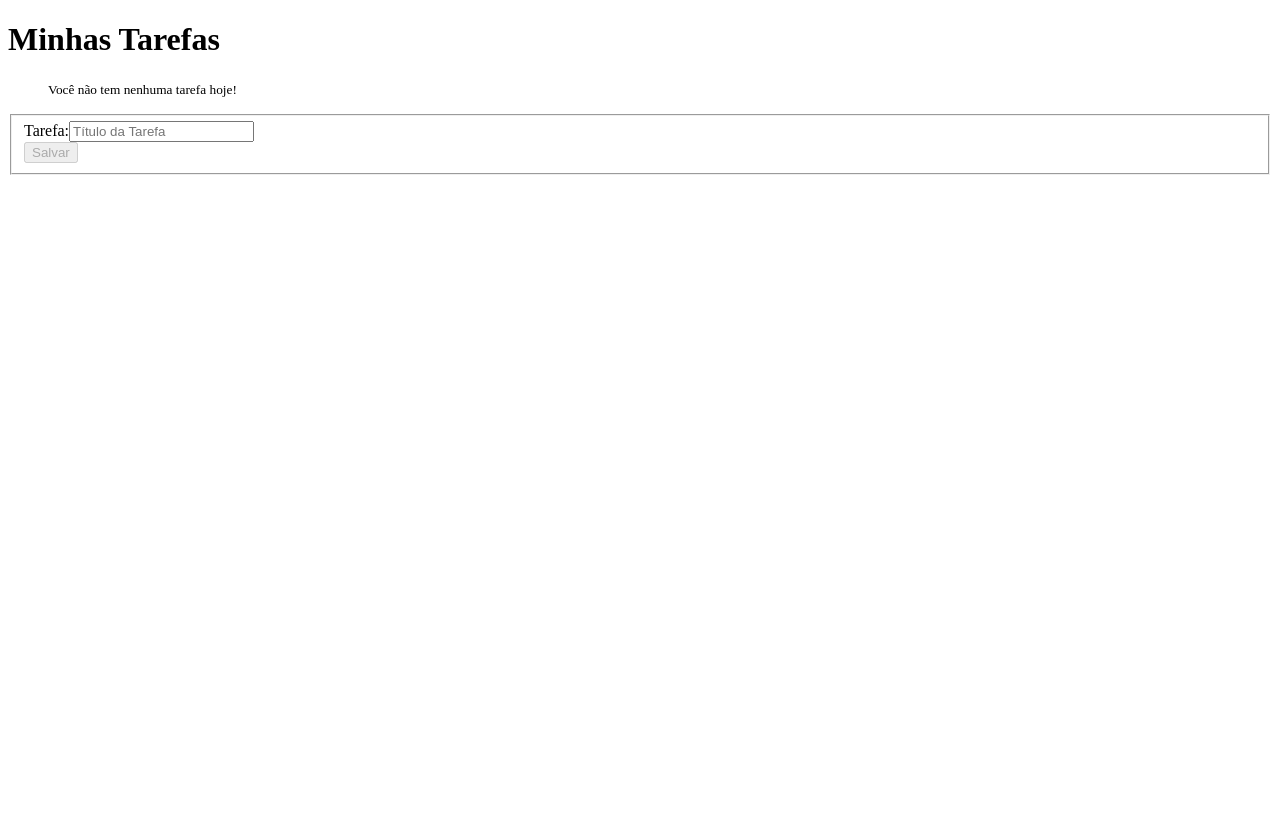
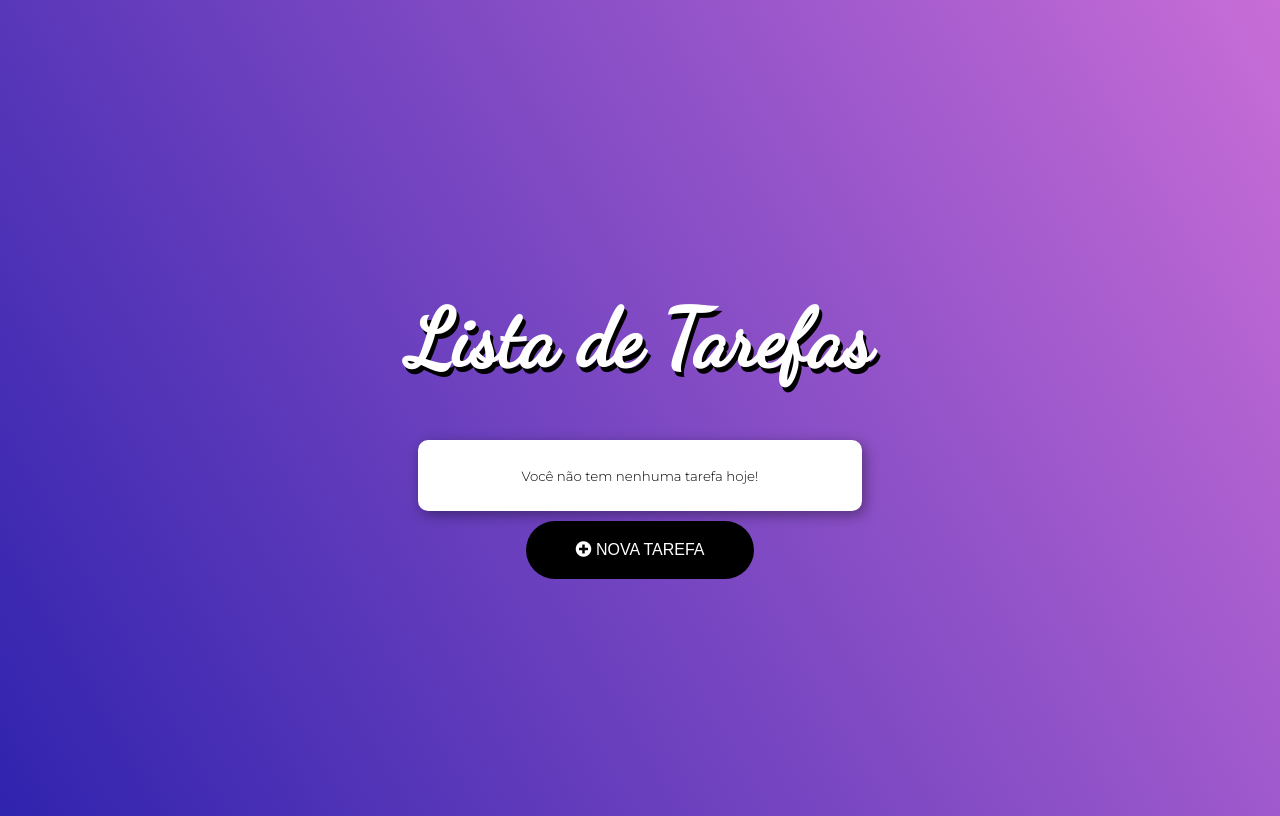
Before and after one commit to antoniogomes94/todo, an Angular app: page / in a window 1280 px wide. Built offline with nearby package versions, Linux system fonts and the light colour scheme.

Commit message:
Estilização das paginas

```diff
--- a/src/app/app.component.html
+++ b/src/app/app.component.html
@@ -1,21 +1,33 @@
-<h1>{{title}}</h1>
-
-<ul>
-    <p *ngIf="todos.length == 0"><small>Você não tem nenhuma tarefa hoje!</small></p>
-    <li *ngFor="let todo of todos">{{todo.id}}. {{ todo.title }} -
-        <button (click)="remove(todo)">Remover</button> |
-        <button *ngIf="!todo.done" (click)="markAsDone(todo)">Concluir</button>
-        <button *ngIf="todo.done" (click)="markAsUndone(todo)">Refazer</button>
-    </li>
+<h1 class="title animated jackInTheBox">Lista de Tarefas</h1>
+<ul class="animated flipInX" *ngIf="mode == 'list'">
+  <p class="text-center" *ngIf="todos.length==0"><small>Você não tem nenhuma tarefa hoje!</small></p>
+  <li *ngFor="let todo of todos">
+    {{ todo.title }}
+    <button (click)="remove(todo)"><i class="far fa-trash-alt"></i></button>
+    <button *ngIf="!todo.done" (click)="markAsDone(todo)"><i class="far fa-check-circle"></i></button>
+    <button *ngIf="todo.done" (click)="markAsUndone(todo)"><i class="fas fa-check-circle"></i></button>
+  </li>
 </ul>
 
-<form [formGroup]="form" (ngSubmit)="add()">
-    <fieldset>
-        <label>Tarefa:</label>
-        <input type="text" placeholder="Título da Tarefa" maxlength="60" formControlName="title"><br/>
-        <small class="danger" *ngIf="form.controls.title.invalid && !form.controls.title.pristine">
-            Este campo deve conter entre 3 e 60caracteres<br>
-        </small>
-        <button [disabled]="form.invalid">Salvar</button>
-    </fieldset>
-</form>
+<div id="modal" class="animated flipInX" *ngIf="mode == 'add'">
+  <h1 class="text-center">Nova Tarefa</h1>
+  <form [formGroup]="form">
+    <input type="text" placeholder="Título da Tarefa" maxlength="60" formControlName="title"><br>
+    <small class="danger" *ngIf="form.controls.title.invalid && !form.controls.title.pristine">
+      Este campo deve conter entre 3 e 60caracteres<br>
+    </small>
+    <p class="text-center">
+      <button [disabled]="form.invalid" (click)="add()" class="button"><i class="far fa-save"></i> Salvar</button>
+    </p>
+  </form>
+  <br><br>
+</div>
+
+<button class="add-button animated fadeInUp button" (click)="changeMode('add')" *ngIf="mode=='list'">
+    <i class="fas fa-plus-circle"></i>
+    NOVA TAREFA
+  </button>
+  <button class="add-button animated fadeInUp button" (click)="changeMode('list')" *ngIf="mode=='add'">
+    <i class="fas fa-times"></i>
+    CANCELAR
+  </button>
--- a/src/app/app.component.ts
+++ b/src/app/app.component.ts
@@ -8,6 +8,7 @@
   styleUrls: ['./app.component.css']
 })
 export class AppComponent {
+  public mode: string = 'list';
   public todos: Todo[] = [];
   public title: String = 'Minhas Tarefas';
   public form: FormGroup;
@@ -57,6 +58,7 @@
   save() {
     const data = JSON.stringify(this.todos);
     localStorage.setItem('todos', data);
+    this.mode = 'list';
   }
 
   load() {
@@ -67,4 +69,8 @@
       this.todos = [];
     }
   }
+
+  changeMode(mode: string){
+    this.mode = mode;
+  }
 }
--- a/src/index.html
+++ b/src/index.html
@@ -1,13 +1,21 @@
 <!doctype html>
 <html lang="en">
+
 <head>
   <meta charset="utf-8">
   <title>Todo</title>
   <base href="/">
+
   <meta name="viewport" content="width=device-width, initial-scale=1">
   <link rel="icon" type="image/x-icon" href="favicon.ico">
+
+  <link href="https://fonts.googleapis.com/css?family=Dancing+Script|Montserrat:100,200,300,400,500,600,700,800,900" rel="stylesheet">
+  <link rel="stylesheet" href="https://use.fontawesome.com/releases/v5.7.0/css/all.css" integrity="sha384-lZN37f5QGtY3VHgisS14W3ExzMWZxybE1SJSEsQp9S+oqd12jhcu+A56Ebc1zFSJ" crossorigin="anonymous">
+  <link rel="stylesheet" href="https://cdnjs.cloudflare.com/ajax/libs/animate.css/3.7.0/animate.min.css">
 </head>
+
 <body>
   <app-root></app-root>
 </body>
+
 </html>
--- a/src/styles.css
+++ b/src/styles.css
@@ -1 +1,107 @@
 /* You can add global styles to this file, and also import other style files */
+body {
+    height: 100vh;
+    display: flex;
+    align-items: center;
+    justify-content: center;
+    font-family: 'Montserrat', sans-serif;
+    font-weight: 300;
+    text-align: center;
+    background: #3023ae;
+    background: -moz-linear-gradient(60deg, #3023ae 0%, #c86dd7 100%);
+    background: -webkit-linear-gradient(60deg, #3023ae 0%, #c86dd7 100%);
+    background: linear-gradient(60deg, #3023ae 0%, #c86dd7 100%);
+    filter: progid:DXImageTransform.Microsoft.gradient(startColorstr='#3023ae', endColorstr='#c86dd7', GradientType=1);
+  }
+
+  button {
+    cursor: pointer;
+  }
+
+  ul {
+    text-align: left;
+    margin: 10px;
+    padding: 10px;
+    list-style: none;
+    background: #fff;
+    border-radius: 10px;
+    -webkit-box-shadow: 3px 4px 14px 0px rgba(0, 0, 0, 0.39);
+    -moz-box-shadow: 3px 4px 14px 0px rgba(0, 0, 0, 0.39);
+    box-shadow: 3px 4px 14px 0px rgba(0, 0, 0, 0.39);
+  }
+
+  li {
+    padding: 15px;
+    margin: 10px;
+    font-size: 1em;
+    font-style: italic;
+    border-bottom: 2px solid rgba(0, 0, 0, 0.2);
+  }
+
+  li>button {
+    border: none;
+    background-color: #fff;
+    font-size: 1em;
+    float: right;
+    opacity: 0.6;
+    transition: opacity 1s;
+  }
+
+  li>button:hover {
+    opacity: 1;
+    transition: opacity 1s;
+  }
+
+  .title {
+    font-family: 'Dancing Script', cursive;
+    color: #fff;
+    font-size: 5em;
+    text-shadow: 3px 5px #000;
+  }
+
+  .text-center {
+    text-align: center;
+  }
+
+  .button {
+    background-color: #000;
+    border: none;
+    padding: 20px;
+    color: #fff;
+    border-radius: 30px;
+    font-size: 1em;
+    font-weight: 100;
+    padding-left: 50px;
+    padding-right: 50px;
+  }
+
+  #modal {
+    text-align: left;
+    margin: 10px;
+    padding: 10px;
+    list-style: none;
+    background: #fff;
+    border-radius: 10px;
+    -webkit-box-shadow: 3px 4px 14px 0px rgba(0, 0, 0, 0.39);
+    -moz-box-shadow: 3px 4px 14px 0px rgba(0, 0, 0, 0.39);
+    box-shadow: 3px 4px 14px 0px rgba(0, 0, 0, 0.39);
+  }
+
+  #modal>h1 {
+    font-weight: 300;
+  }
+
+  input {
+    width: 100%;
+    line-height: 50px;
+    text-indent: 10px;
+    font-size: 1.2em;
+  }
+
+  .danger {
+    background-color: #ff0000;
+    color: #fff;
+    font-weight: bold;
+    padding: 5px;
+    margin-top: 10px;
+  }
```
